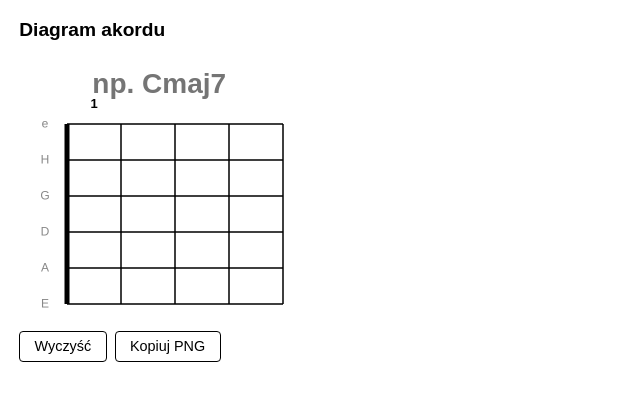
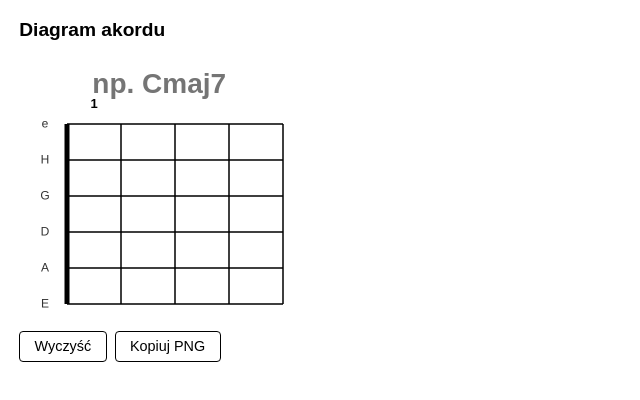
Before and after one commit to adambartosz/generator-akordow, a plain HTML site: page index.html in a window 1280 px wide. Shown: the full height of the page, 0-640 px from the left. Drawn offline with Linux system fonts and the light colour scheme.

Commit message:
Update index.html

```diff
--- a/index.html
+++ b/index.html
@@ -315,7 +315,7 @@ function render(c, ml, w) {
       c.font = "bold 17px Arial";
       c.fillText("\u00D7", lx, yp);
     } else if (!inBarre(si) && st.col === null) {
-      c.fillStyle = "#888";
+      c.fillStyle = "#333";
       c.font = "12px Arial";
       c.fillText(SNAMES[si], lx, yp);
     }
```
